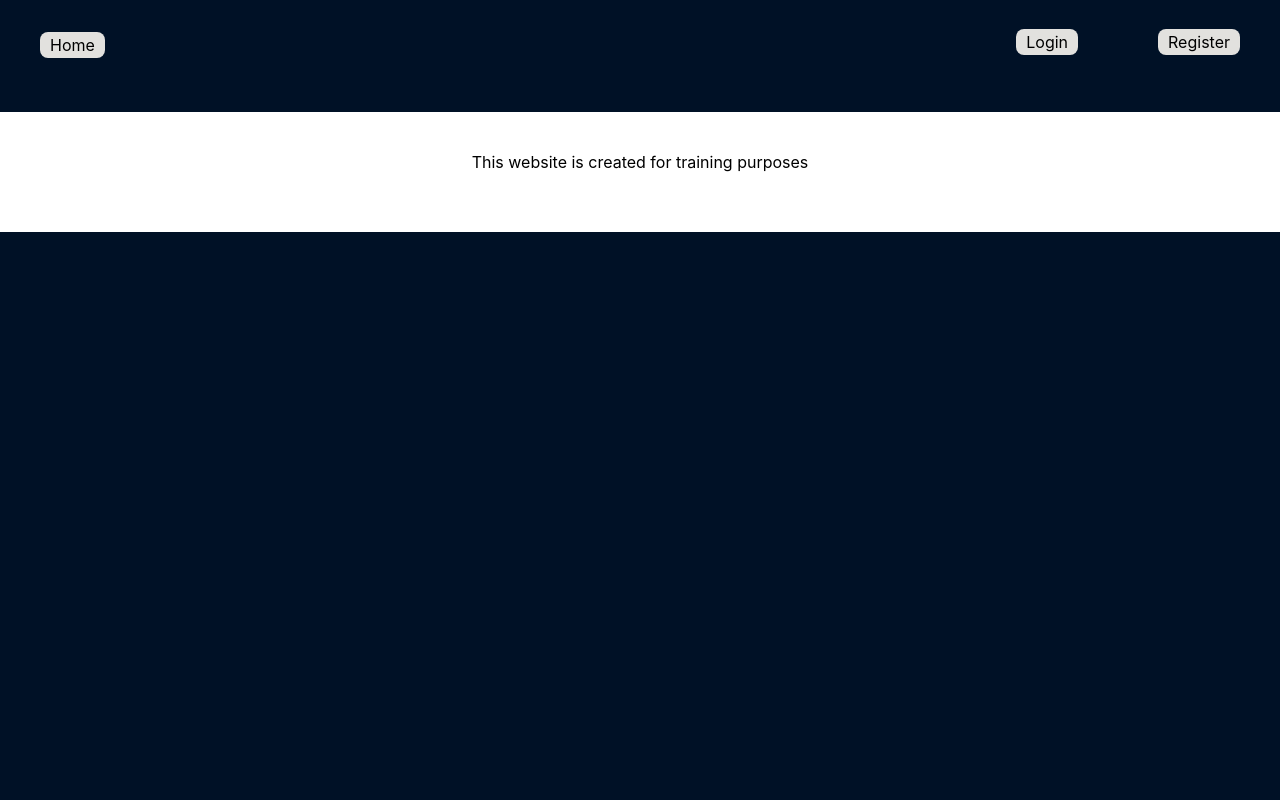
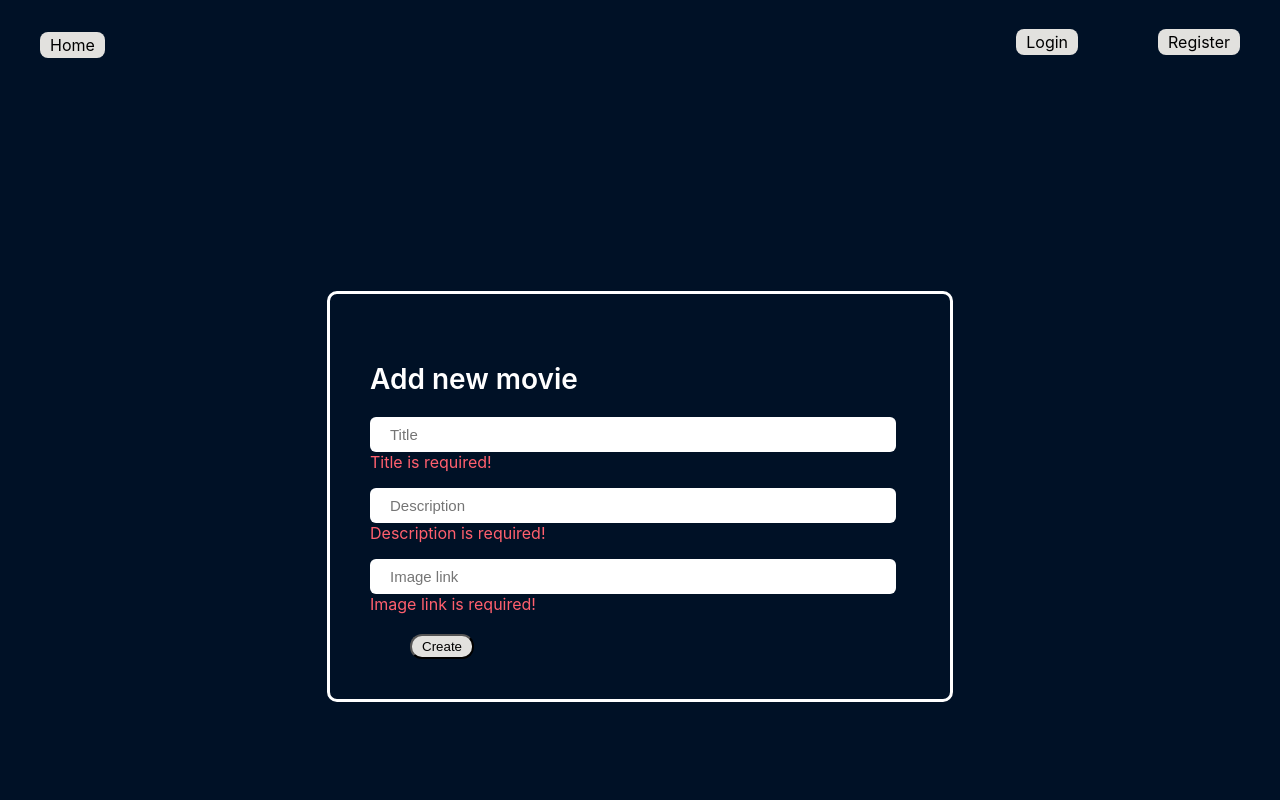
Before and after one commit to katina-anachkova/movies-app, a React (Create React App) app in the folder moviedb/: page /create in a window 1280 px wide. Shown: the top 800 px of the page. Built offline with nearby package versions, Linux system fonts and the light colour scheme.

Commit message:
fix routing and header

```diff
--- a/moviedb/public/styles/styles.css
+++ b/moviedb/public/styles/styles.css
@@ -22,8 +22,11 @@
   background-color: #001126
 }
 
+#welcome__span {
+  color: white;
+}
 
-#welcome__span {
+#user__info{
   color: white;
 }
 
--- a/moviedb/src/App.js
+++ b/moviedb/src/App.js
@@ -9,6 +9,7 @@ import Login from './components/Login';
 import Register from './components/Register';
 import Footer from './components/Footer';
 import { logout } from './services/Api';
+import Create from './components/Create';
 
 function App() {
   const [userInfo, setUserInfo] = useState({ isAuthenticated: false, user: {} });
@@ -32,6 +33,7 @@ function App() {
         <main id="site-content">
           <Routes>
             <Route path='/' element={<Home/>}/>
+            <Route path='/create' element={<Create/>}/>
             <Route path='/login' element={<Login onLogin={onLogin}/>}/>
             <Route path='/register' element={<Register onRegister={onRegister}/>}/>
           </Routes>
--- /dev/null
+++ b/moviedb/src/components/Create.js
@@ -0,0 +1,49 @@
+import { useNavigate } from "react-router";
+import * as movieService from '../services/MovieService.js'
+
+const Create = () => {
+
+    let navigate = useNavigate();
+
+    const onCreate = (e) => {
+        let formData = new FormData(e.target);
+
+        let title = formData.get('title').trim();
+        let description = formData.get('description').trim();
+        let image = formData.get('image').trim();
+
+        movieService.createMovie({
+            title,
+            description,
+            image
+        });
+        navigate('/');
+    }
+
+    return (
+        <div className="form-holder">
+            <div className="form-content">
+                <div className="form-items">
+                    <h3>Add new movie</h3>
+                    <form className="requires-validation" onSubmit={onCreate}>
+                        <input className="form-control" type="text" name="title" placeholder="Title" required />
+                        <div className="invalid-feedback">
+                            Title is required!
+                        </div>
+                        <input className="form-control" type="text" name="description" placeholder="Description" required />
+                        <div className="invalid-feedback">
+                            Description is required!
+                        </div>
+                        <input className="form-control" type="text" name="image" placeholder="Image link" required />
+                        <div className="invalid-feedback">
+                            Image link is required!
+                        </div>
+                        <button id="submit" type="submit" className="button">Create</button>
+                    </form>
+                </div>
+            </div>
+        </div>
+    )
+}
+
+export default Create;
--- a/moviedb/src/components/Header.js
+++ b/moviedb/src/components/Header.js
@@ -3,16 +3,16 @@ import { Link } from "react-router-dom";
 import AuthCtx from "../context/AuthCtx";
 import { logout } from "../services/Api";
 
-const Header = () => {
+const Header = ({isAuthenticated}) => {
     const userInfo = useContext(AuthCtx);
-    console.log(userInfo)
+    // console.log(userInfo)
     let guestNav = <div id="guest">
         <Link className="button" to="/login">Login</Link>
         <Link className="button" to="/register">Register</Link>
     </div>
 
     let userNav = <div id="user">
-        <span>Welcome, {userInfo.user.email}</span>
+        <span id="user__info">Welcome, {userInfo.user.email}</span>
         <Link className="button" to="/my-movies">My Movies</Link>
         <Link className="button" to="/create">Add new</Link>
         <Link className="button" onClick={logout} to="/">Logout</Link>
@@ -23,7 +23,7 @@ const Header = () => {
             <nav className="navbar">
                 <section className="navbar-dashboard">
                     <Link className="button" to="/">Home</Link>
-                    {sessionStorage.length > 0 && userInfo.user.isAuthenticated
+                    { userInfo.user.isAuthenticated
                         ? userNav
                         : guestNav
                     }
--- a/moviedb/src/components/Login.js
+++ b/moviedb/src/components/Login.js
@@ -19,8 +19,15 @@ const Login = ({ onLogin }) => {
         }
 
         login(email, password);
+
         onLogin({ email, password, isAuthenticated });
-        navigate('/');
+
+        setTimeout(() => {
+            if (sessionStorage.length > 0) {
+                navigate('/');
+            }
+        }, 1500);
+
     }
 
     return (
@@ -38,7 +45,7 @@ const Login = ({ onLogin }) => {
                             Password is required!
                         </div> */}
                         <button id="submit" type="submit" className="button" value="login">Login</button>
-                        <span id="have__account">If you don't have profile click <Link to="/register">here</Link></span>
+                    <span id="have__account">If you don't have profile click <Link to="/register">here</Link></span>
                     </form>
 
                 </div>
--- a/moviedb/src/components/Register.js
+++ b/moviedb/src/components/Register.js
@@ -10,7 +10,6 @@ const Register = ({ onRegister }) => {
         e.preventDefault();
 
         const formData = new FormData(e.target);
-        console.log(formData)
         const email = formData.get('email')
         const password = formData.get('password')
         const repass = formData.get('repass')
```
